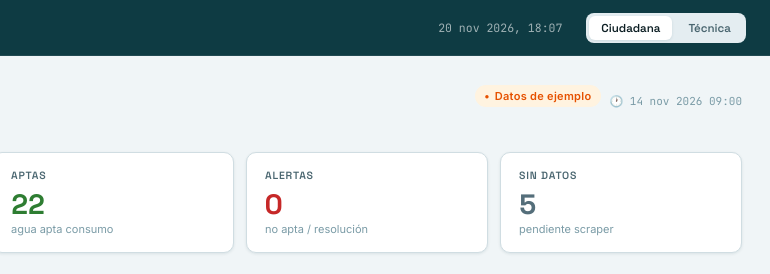
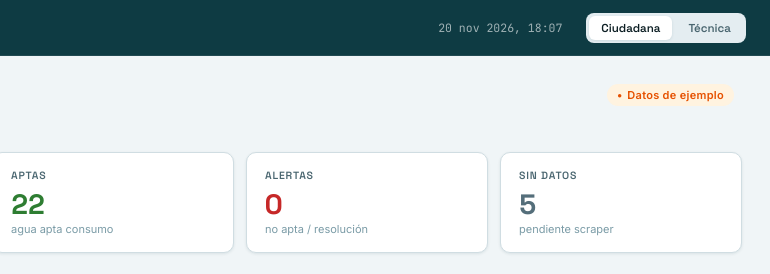
Before and after one commit to herzonekg-hue/Pulso-Hidrico-Cordoba-, a plain HTML site: page index.html in a window 1280 px wide. Shown: the top 274 px of the page, 510-1280 px from the left. Drawn offline with Linux system fonts and the light colour scheme.

Commit message:
fix(sinac): ocultar timestamp falso cuando los datos son de ejemplo
Si sinac_calidad.json devuelve datos hardcoded (municipios:[]),
el subtítulo junto al pill ya no muestra "14 nov 2026 09:00".

Co-Authored-By: Claude Sonnet 4.6 <noreply@anthropic.com>
Claude-Session: https://claude.ai/code/session_01UinN3CExcFZCG9TnZvnieu

```diff
--- a/index.html
+++ b/index.html
@@ -1220,7 +1220,9 @@ function renderSINAC(data) {
   document.getElementById('kpi-rojo').textContent  = resumen.ROJO  || 0;
   document.getElementById('kpi-gris').textContent  = resumen.GRIS  || 0;
   document.getElementById('nb-alerta').textContent = resumen.ROJO  || 0;
-  document.getElementById('sinac-ts').textContent  = '🕐 ' + (meta.fecha_consulta_legible || '—');
+  // Solo mostrar timestamp si los datos son reales (no de ejemplo)
+  const esDatoReal = meta.generado && meta.generado !== null && !meta.fuente.includes('ejemplo');
+  document.getElementById('sinac-ts').textContent = esDatoReal ? ('🕐 ' + (meta.fecha_consulta_legible || '—')) : '';
 
   // Banner alertas
   const alertas = municipios.filter(m => m.resolucion_no_apta || m.semaforo.color === 'ROJO');
```
